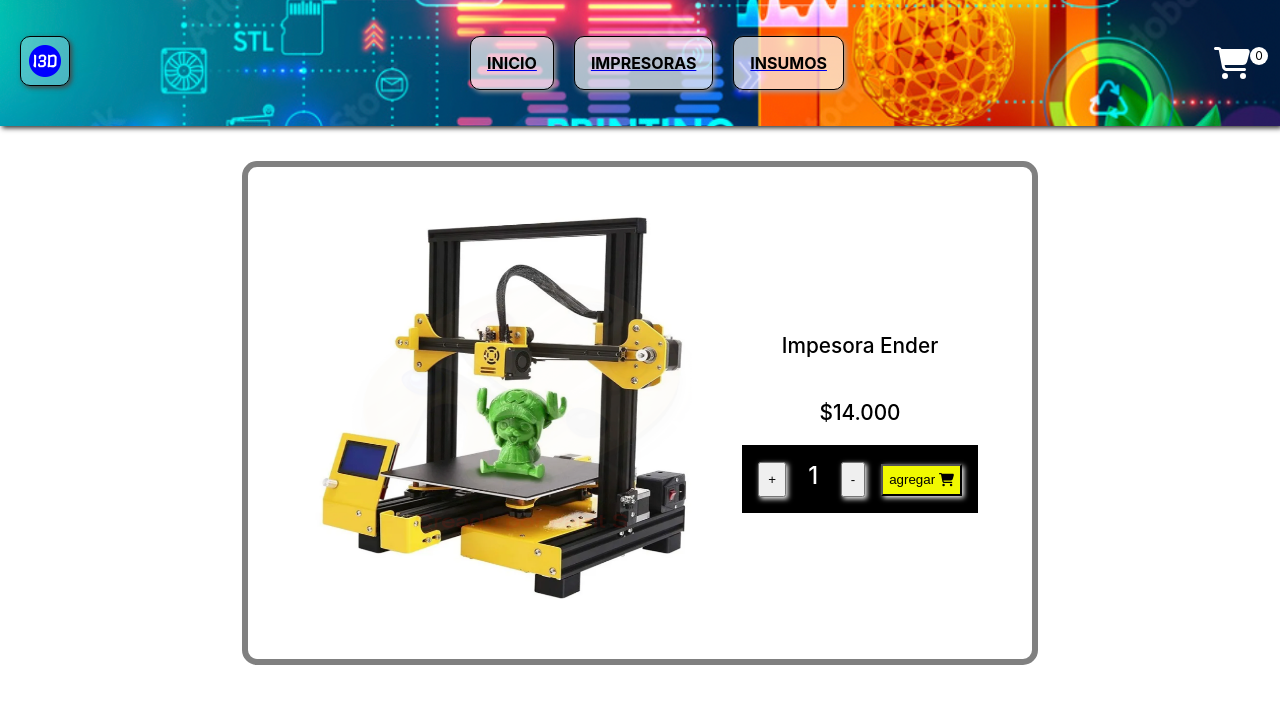
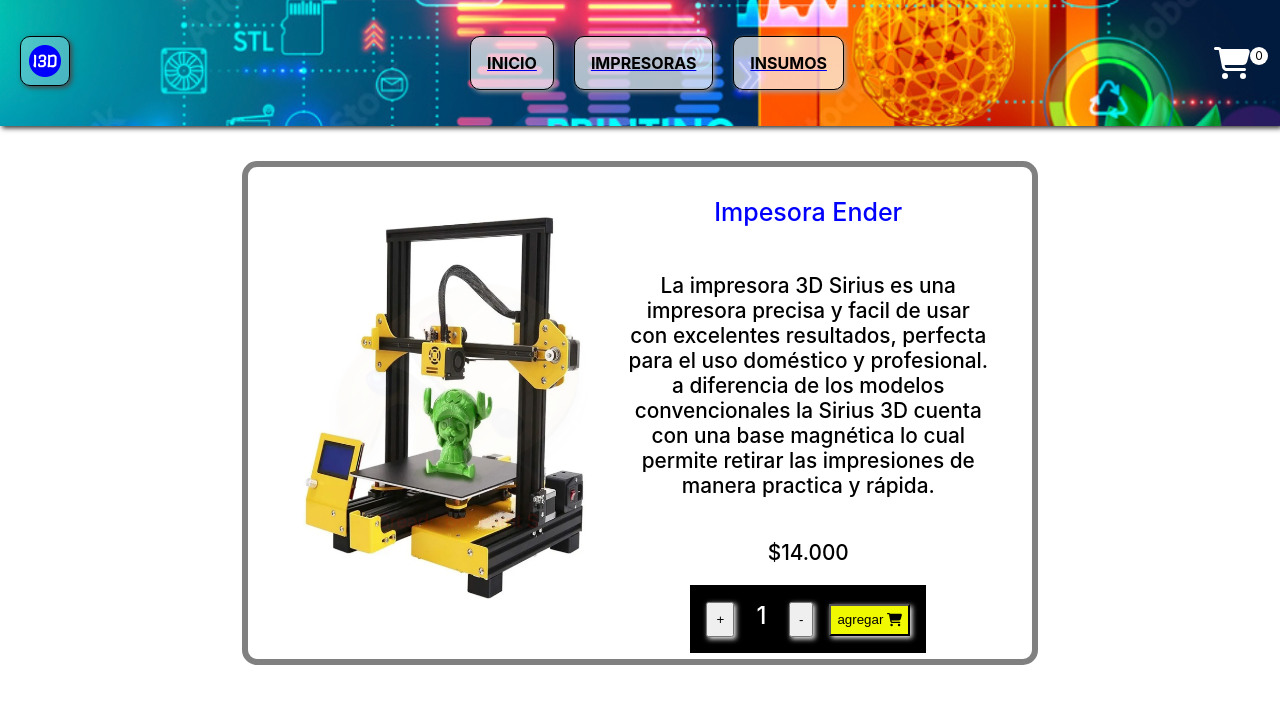
Before and after one commit to sebascardozo/appimagine3D, a React (Create React App) app: page /imgine3d/detail/1 in a window 1280 px wide. Shown: the top 704 px of the page. Built offline with nearby package versions, Linux system fonts and the light colour scheme.

Commit message:
se agrega contenido a descripcion

```diff
--- a/src/components/ ItemDetail.jsx
+++ b/src/components/ ItemDetail.jsx
@@ -9,8 +9,8 @@
           <div className="detail">
             <img src={product.image} alt="" className="detail-img"/>
             <div className="detail-item">
-                <p>{product.name}</p>
-
+                <p className='detail-name'>{product.name}</p>
+                <p className="detail-description">{product.description}</p>
                 <p>{product.price}</p>
                 <ItemCounter stock={product.stock} initial={product.initial} onAdd={(count)=> alert(`Has agregado ${count} producto/s a tu carrito`)}/>
             </div>
--- a/src/components/NavBar.jsx
+++ b/src/components/NavBar.jsx
@@ -15,7 +15,7 @@
             </Link>
             <nav className="navBar">
                 <ul className="nav-container">
-                <Link to='/' >
+                    <Link to='/' >
                         <li>Inicio</li>
                     </Link>
                     <Link to='/category/impresoras' >
--- a/src/components/datos/datos.jsx
+++ b/src/components/datos/datos.jsx
@@ -2,8 +2,8 @@
 import img2 from '../images/impresora3d2.png';
 import img3 from '../images/impresora3d3.png';
 export const products = [
-  { id: "1", name: "Impesora Ender", description: "Impresora Ender Mod: 3774", price: "$14.000", image:img1, stock:6, initial: 1},
-  { id: "2", name: "Impresora Halox", description: "Imoresora con Capsula", price: "$26.000", image:img2, stock:5, initial: 1},
-  { id: "3", name: "Impresora Creality", description: "Impresora Creality Profesional", price: "$28.000", image:img3, stock:4, initial: 1},
+  { id: "1", name: "Impesora Ender", description: "La impresora 3D Sirius es una impresora precisa y facil de usar con excelentes resultados, perfecta para el uso doméstico y profesional. a diferencia de los modelos convencionales la Sirius 3D cuenta con una base magnética lo cual permite retirar las impresiones de manera practica y rápida.", price: "$14.000", image:img1, stock:6, initial: 1},
+  { id: "2", name: "Impresora Halox", description: "Impresora 3d Creality Halox Sky Resina Tecnología Dlp.Creality HALOT-SKY es una nueva generación de impresoras 3D de resina emblemáticas. La innovación ilimitada impulsa el futuro de la impresión en resina. ", price: "$26.000", image:img2, stock:5, initial: 1},
+  { id: "3", name: "Impresora 3d Resina Creality", description: "Sistema de movimiento y construcción:Se puso gran énfasis en la calidad de construcción robusta de la LD-002R y los componentes de su sistema de movimiento, que consiste en un husillo de bolas y un riel lineal único para el eje Z.", price: "$28.000", image:img3, stock:4, initial: 1},
 
 ];
--- a/src/components/styles/ItemDetail.css
+++ b/src/components/styles/ItemDetail.css
@@ -25,6 +25,14 @@
     height: 200px;
 }
 
+.detail-name {
+    font-size:25px;
+    color:blue;
+    text-align: center;
+}
+.detail-description {
+    text-align: center;
+}
 
 @media (min-width: 1024px) {
     .detail {
```
